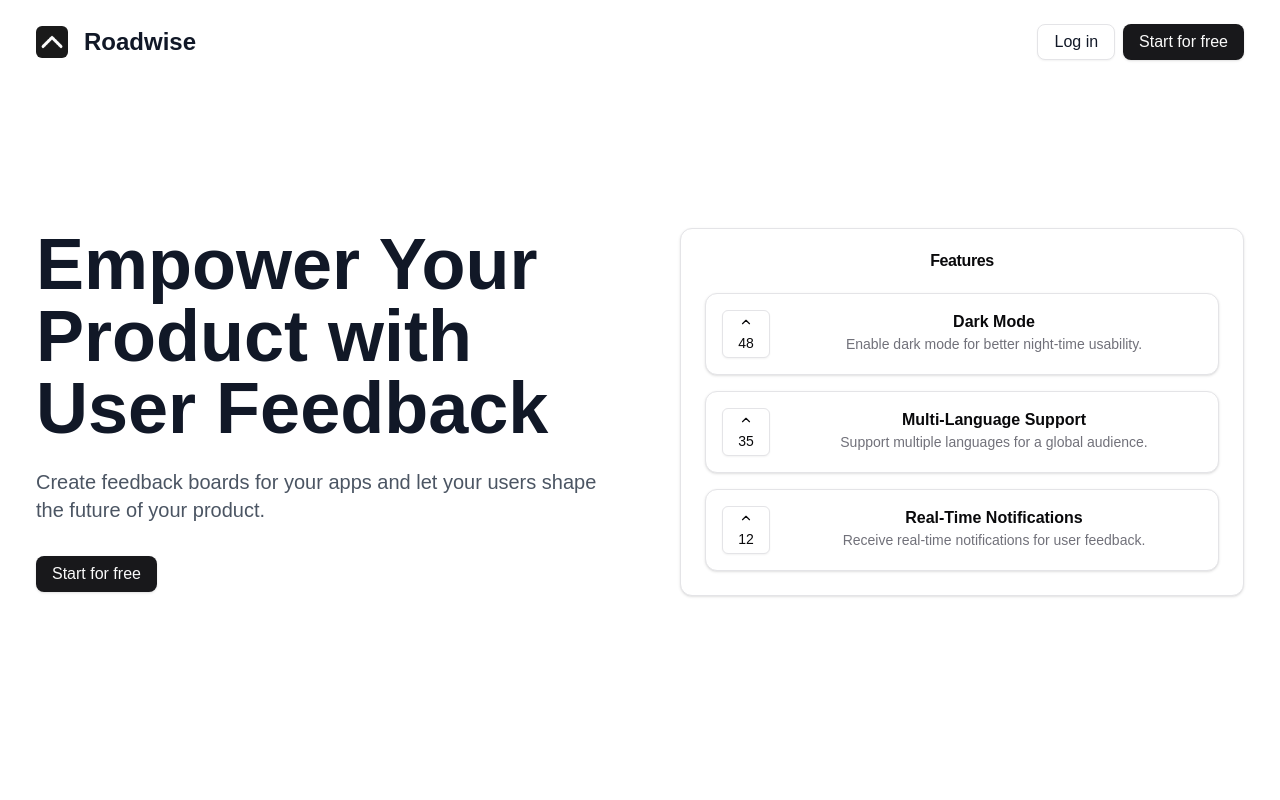
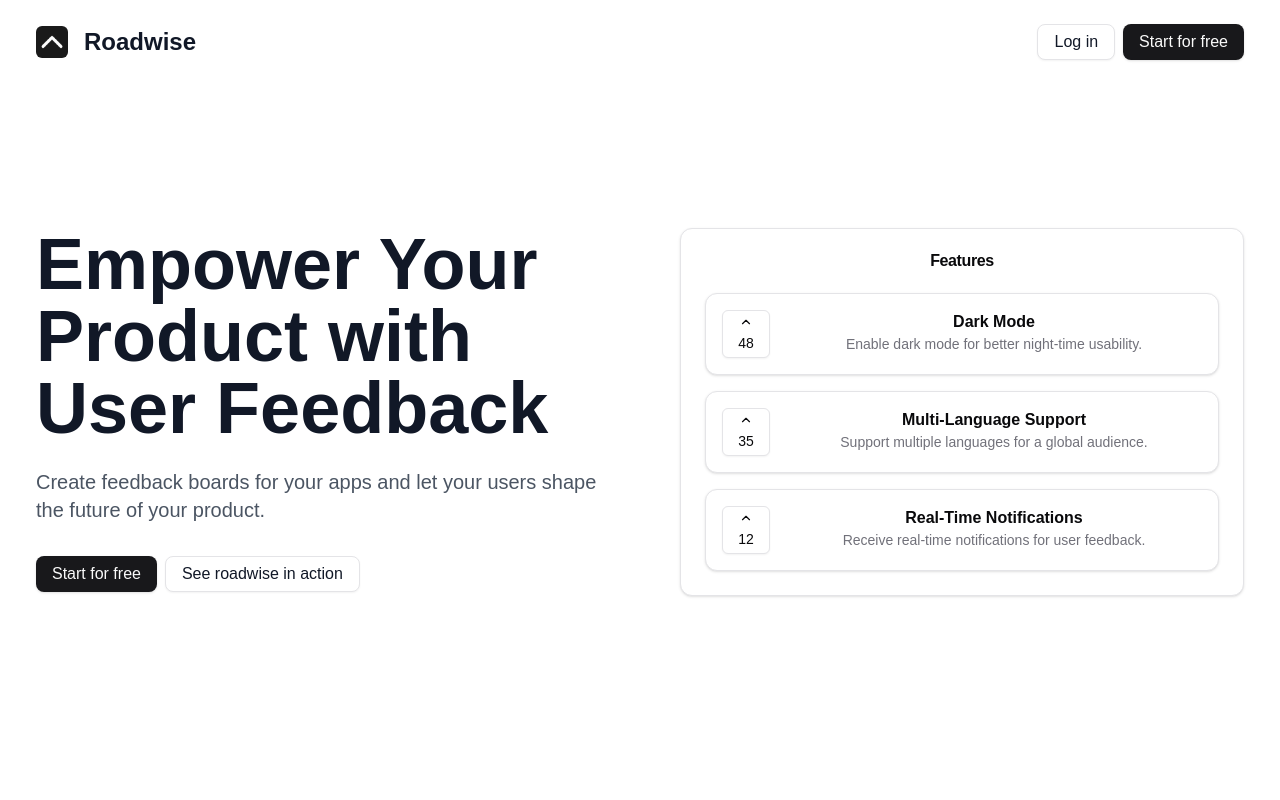
Before and after one commit to roadwise-dev/roadwise, a Next.js app: page / in a window 1280 px wide. Shown: the top 800 px of the page. Built offline with nearby package versions, Linux system fonts and the light colour scheme.

Commit message:
feat: add see roadwise in action button

```diff
--- a/components/landing/hero.tsx
+++ b/components/landing/hero.tsx
@@ -16,13 +16,17 @@ export default function Hero() {
         <div className="text-center md:text-left">
           <h1 className="text-5xl md:text-7xl font-bold mb-6">{slogan.title}</h1>
           <p className="text-xl text-gray-600 mb-8">{slogan.description}</p>
-          <Button className="w-full md:w-fit rounded-lg text-md">
-            <Link href="/signup">Start for free</Link>
-          </Button>
+          <div className="space-x-2">
+            <Button className="w-full md:w-fit rounded-lg text-md">
+              <Link href="/signup">Start for free</Link>
+            </Button>
+            <Button className="w-full md:w-fit rounded-lg text-md" variant="outline">
+              <Link href="/app/roadwise">See roadwise in action</Link>
+            </Button></div>
         </div>
         <InteractiveBoard />
       </div>
-    </section>
+    </section >
   );
 }
 
```
